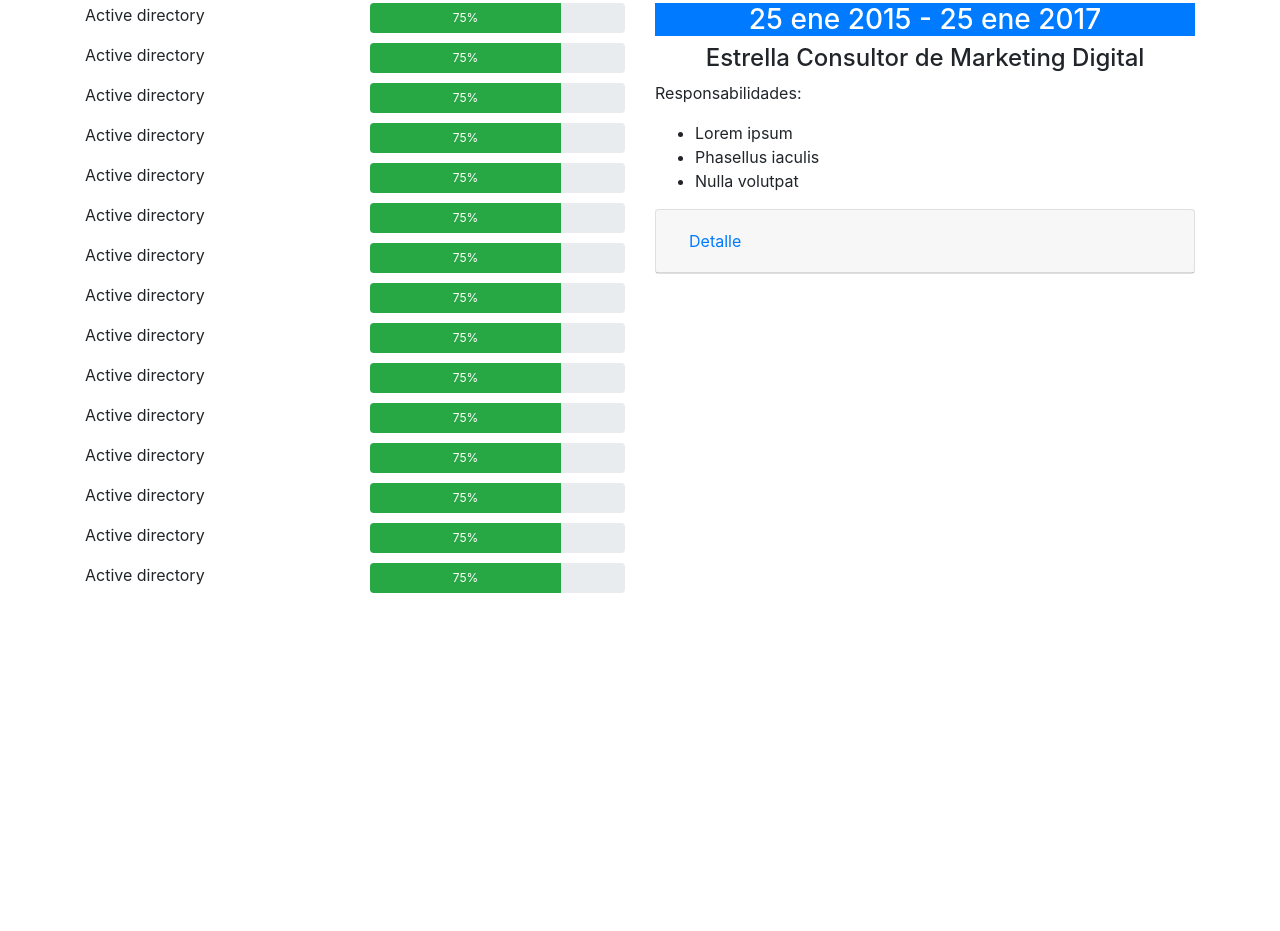
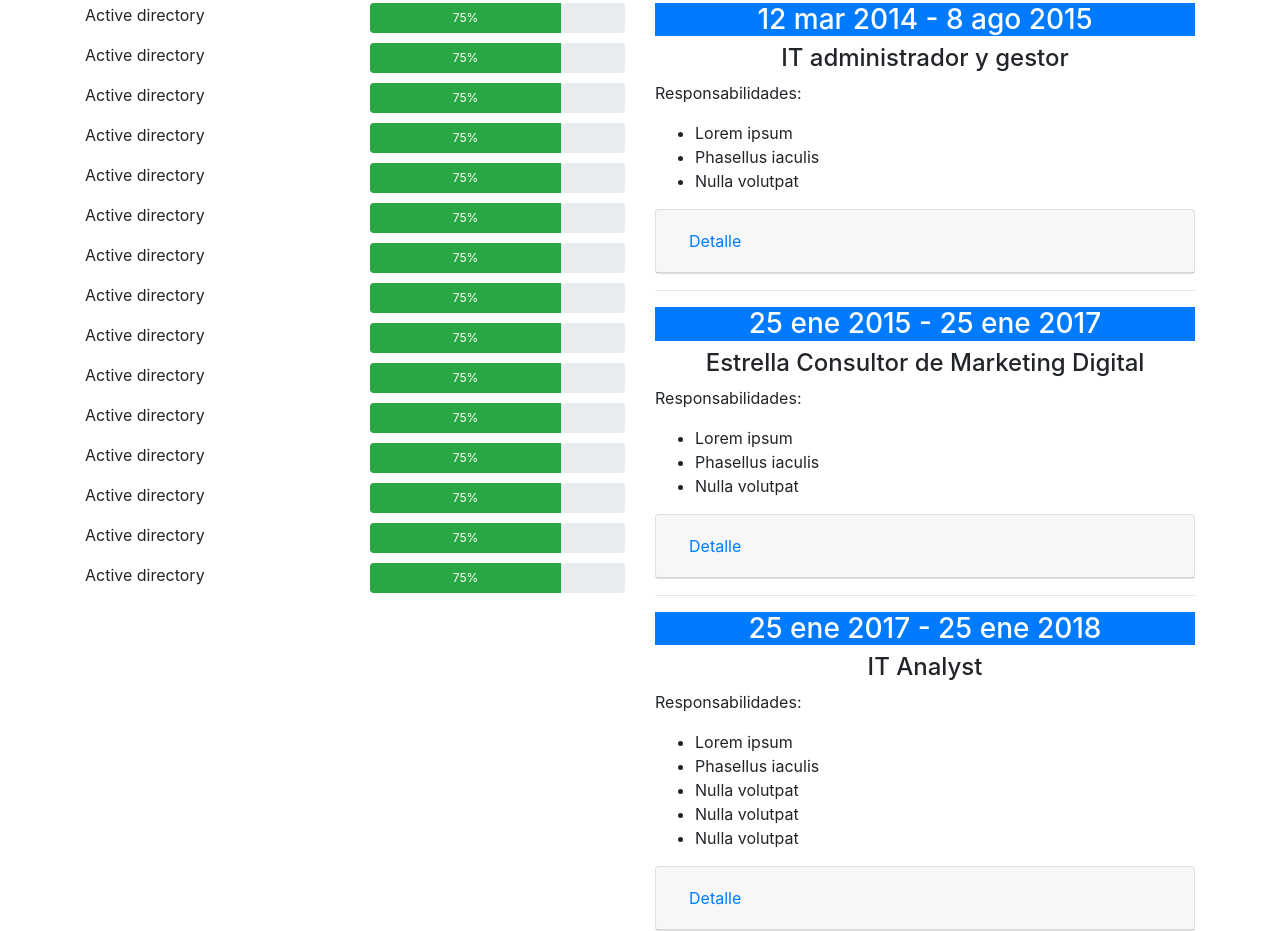
Before and after one commit to bay007/basic-cv, a plain HTML site: page index.html in a window 1280 px wide. Shown: the part 539-1470 px from the top of the page. Before the commit the page ends 1142 px from the top, so only its background shows below. Drawn offline with nearby package versions, Linux system fonts and the light colour scheme.

Commit message:
add more experience

```diff
--- a/index.html
+++ b/index.html
@@ -251,8 +251,8 @@
                 <h2 class="text-dark text-center">Experiencia</h2>
                 <div class="row">
                     <div class="col-12">
-                        <h3 class="text-center bg-primary text-white">25 ene 2015 - 25 ene 2017</h3>
-                        <h4 class="text-center">Estrella Consultor de Marketing Digital</h4>
+                        <h3 class="text-center bg-primary text-white">12 mar 2014 - 8 ago 2015</h3>
+                        <h4 class="text-center">IT administrador y gestor</h4>
                         <p>Responsabilidades:</p>
                         <ul class="list">
                             <li>Lorem ipsum</li>
@@ -288,6 +288,81 @@
                         </div>
                     </div>
                 </div>
+                <hr>
+                <div class="row">
+                    <div class="col-12">
+                        <h3 class="text-center bg-primary text-white">25 ene 2015 - 25 ene 2017</h3>
+                        <h4 class="text-center">Estrella Consultor de Marketing Digital</h4>
+                        <p>Responsabilidades:</p>
+                        <ul class="list">
+                            <li>Lorem ipsum</li>
+                            <li>Phasellus iaculis</li>
+                            <li>Nulla volutpat</li>
+                        </ul>
+                        <div id="accordion">
+                            <div class="card">
+                                <div class="card-header" id="headingOne">
+                                    <h5 class="mb-0">
+                                        <button class="btn btn-link" data-toggle="collapse" data-target="#collapseOnew"
+                                            aria-expanded="false" aria-controls="collapseOnew">
+                                            Detalle
+                                        </button>
+                                    </h5>
+                                </div>
+                                <div id="collapseOnew" class="collapse" aria-labelledby="headingOne" data-parent="#accordion">
+                                    <div class="card-body">
+                                        Anim pariatur cliche reprehenderit, enim eiusmod high life accusamus terry
+                                        richardson ad squid. 3 wolf moon
+                                        officia aute, non cupidatat skateboard dolor brunch. Food truck quinoa nesciunt
+                                        laborum eiusmod. Brunch 3 wolf
+                                        moon tempor, sunt aliqua put a bird on it squid single-origin coffee nulla
+                                        assumenda shoreditch et. Nihil anim
+                                        keffiyeh helvetica, craft beer labore wes anderson cred nesciunt sapiente ea
+                                        proident. Ad vegan excepteur
+                                        butcher vice lomo. Leggings occaecat craft beer farm-to-table, raw denim
+                                        aesthetic synth nesciunt you probably
+                                        haven't heard of them accusamus labore sustainable VHS.
+                                    </div>
+                                </div>
+                            </div>
+                        </div>
+                    </div>
+                </div>
+                <hr>
+                <div class="row">
+                    <div class="col-12">
+                        <h3 class="text-center bg-primary text-white">25 ene 2017 - 25 ene 2018</h3>
+                        <h4 class="text-center">IT Analyst</h4>
+                        <p>Responsabilidades:</p>
+                        <ul class="list">
+                            <li>Lorem ipsum</li>
+                            <li>Phasellus iaculis</li>
+                            <li>Nulla volutpat</li>
+                            <li>Nulla volutpat</li>
+                            <li>Nulla volutpat</li>
+                        </ul>
+                        <div id="accordion">
+                            <div class="card">
+                                <div class="card-header" id="headingOne">
+                                    <h5 class="mb-0">
+                                        <button class="btn btn-link" data-toggle="collapse" data-target="#collapseOtro"
+                                            aria-expanded="false" aria-controls="collapseOtro">
+                                            Detalle
+                                        </button>
+                                    </h5>
+                                </div>
+                                <div id="collapseOtro" class="collapse" aria-labelledby="headingOne" data-parent="#accordion">
+                                    <div class="card-body">
+                                        Anim pariatur cliche reprehenderit, enim eiusmod high life accusamus terry
+                                        richardson ad squid. 3 wolf moon
+                                        officia aute, non cupidatat skateboard dolor brunch. Food truck quinoa nesciunt
+                                        laborum eiusmod.
+                                    </div>
+                                </div>
+                            </div>
+                        </div>
+                    </div>
+                </div>
             </div>
         </div>
 
```
